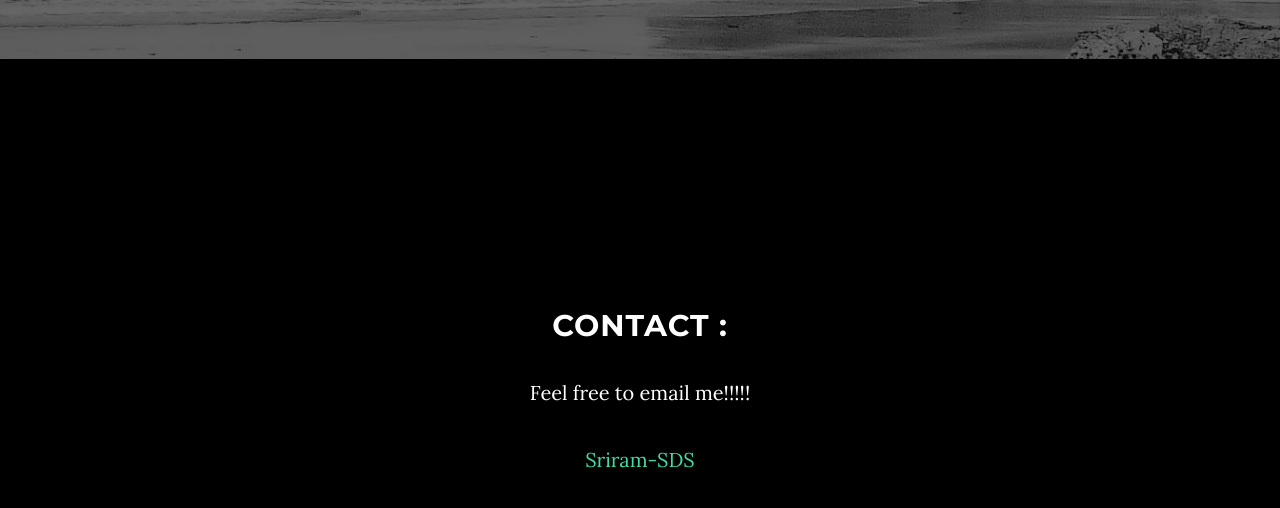
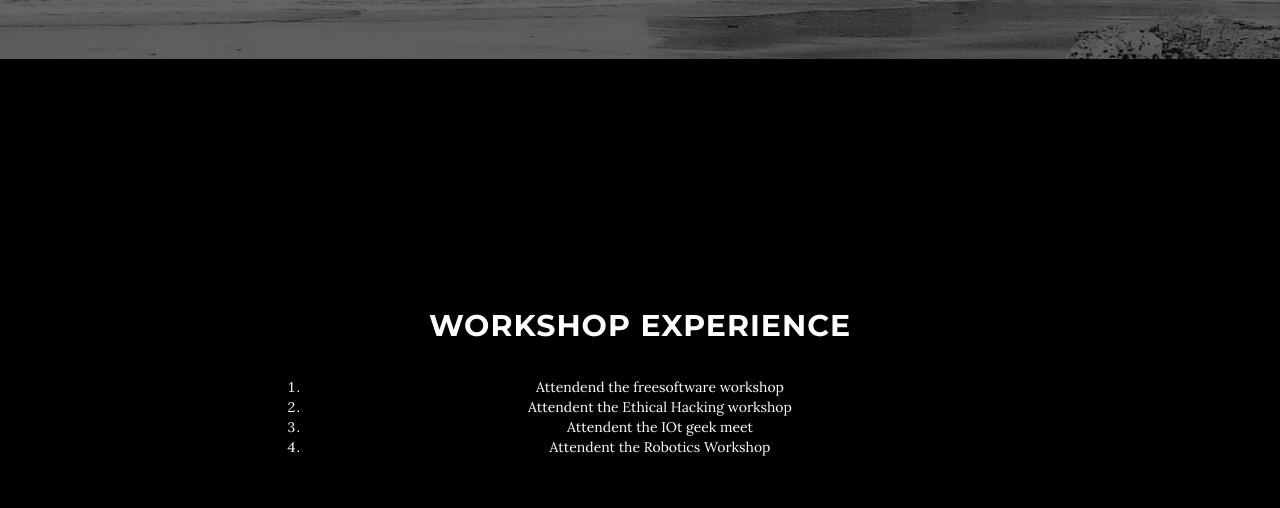
Before and after one commit to srsds/srsds.github.io, a website: page index.html in a window 1280 px wide. Shown: the part 2046-2554 px from the top of the page. Drawn offline with nearby package versions, Linux system fonts and the light colour scheme; some packages are replaced by stand-ins of ours.

Commit message:
Update index.html

```diff
--- a/index.html
+++ b/index.html
@@ -116,6 +116,21 @@
         </div>
     </section>
 
+     <!-- Workshop Section -->
+    <section id="about" class="container content-section text-center">
+        <div class="row">
+            <div class="col-lg-8 col-lg-offset-2">
+                <h2>Workshop Experience</h2>
+                <ol>
+                    <li>Attendend the freesoftware workshop</li>
+                        <li>Attendent the Ethical Hacking workshop</li>
+                            <li>Attendent the IOt geek meet</li>
+                    <li>Attendent the Robotics Workshop</li>
+                    </ol>
+            </div>
+        </div>
+</section>
+
     <!-- Contact Section -->
     <section id="contact" class="container content-section text-center">
         <div class="row">
```
